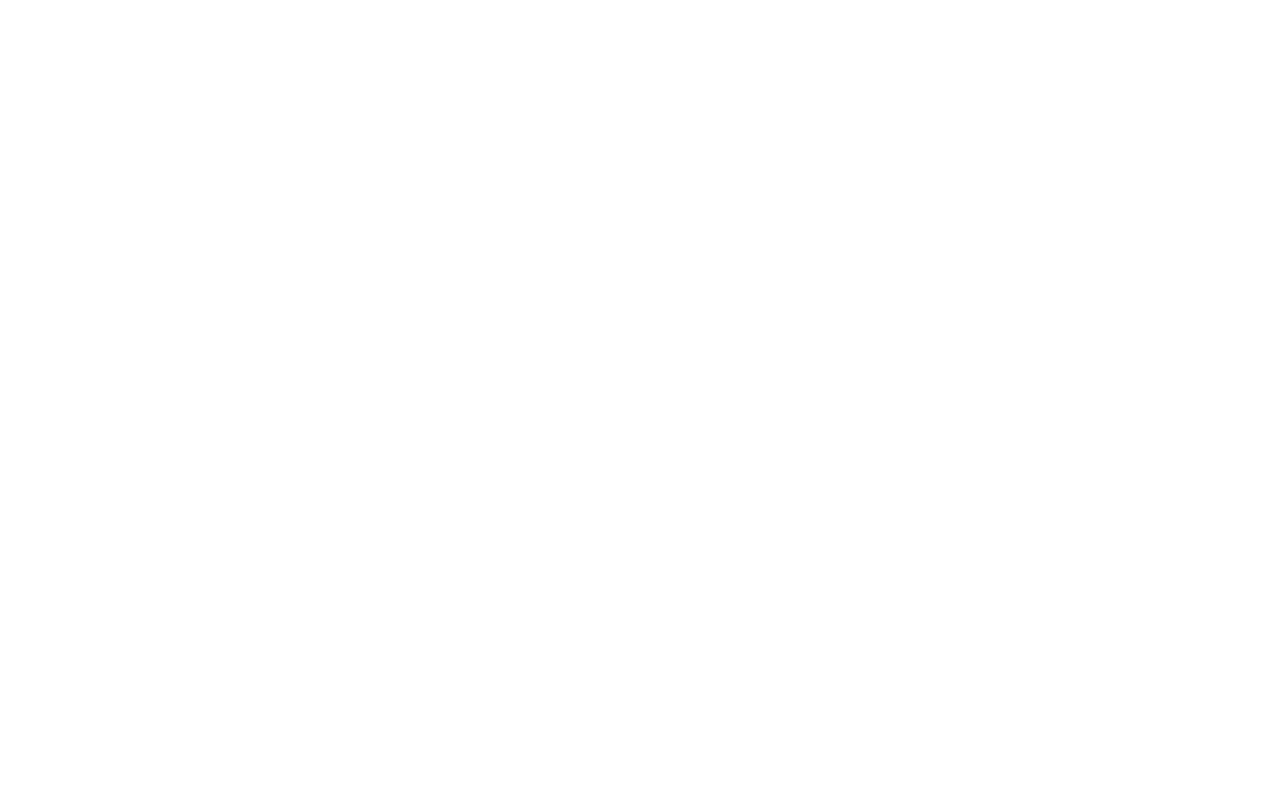
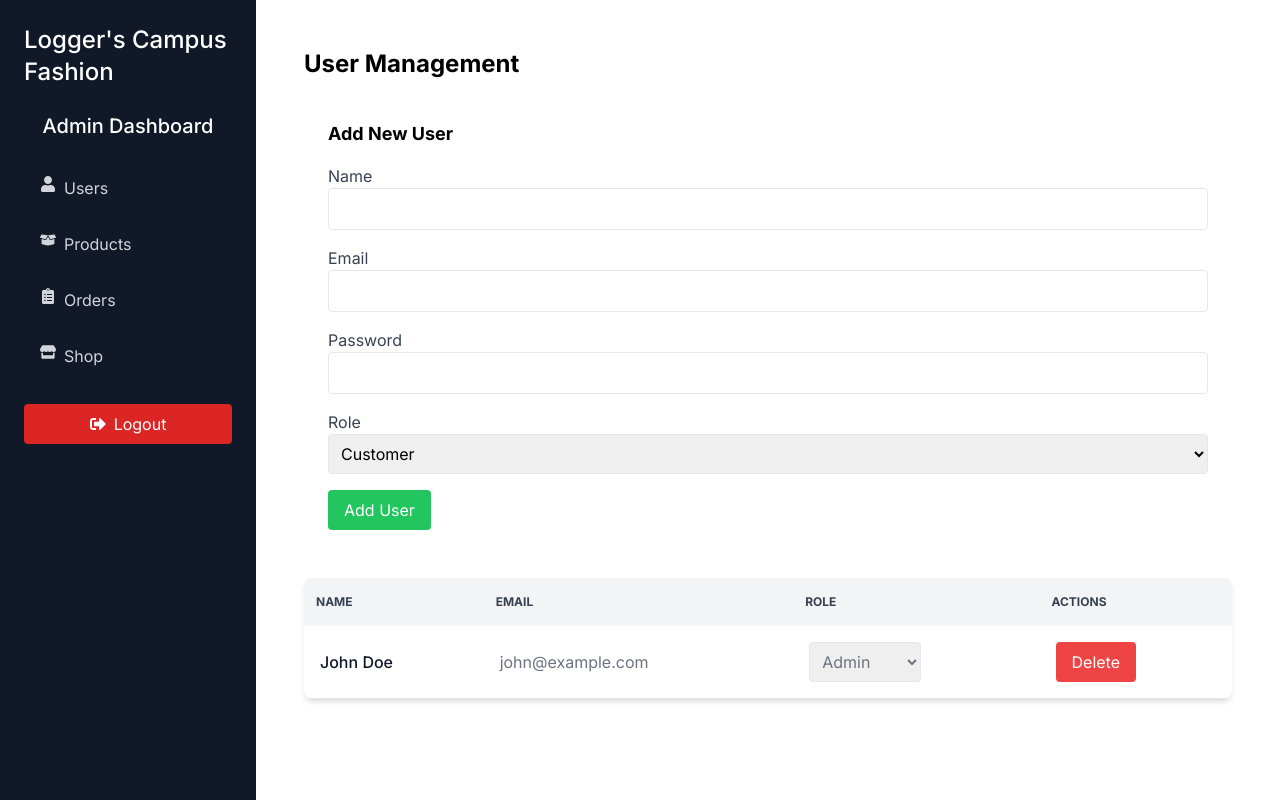
Before and after one commit to nafiz79/Campus-e-commerce, a React (Vite) app in the folder frontend/: page /admin/users in a window 1280 px wide. Before the commit this address had no page. Built offline with nearby package versions, Linux system fonts and the light colour scheme.

Commit message:
user management page added

```diff
--- a/frontend/src/App.jsx
+++ b/frontend/src/App.jsx
@@ -1,6 +1,7 @@
 import { BrowserRouter, Route, Routes } from "react-router-dom";
 import { Toaster } from "sonner";
 import AdminLayout from "./components/Admin/AdminLayout";
+import UserManagement from "./components/Admin/UserManagement";
 import Checkout from "./components/Cart/Checkout";
 import UserLayout from "./components/Layout/UserLayout";
 import OrderDetialsPage from "./components/Products/OrderDetialsPage";
@@ -37,6 +38,7 @@
         <Route path="/admin" element={<AdminLayout />}>
           {/* Admin Layout*/}
           <Route index element={<AdminHomePage />} />
+          <Route path="users" element={<UserManagement />} />
         </Route>
       </Routes>
     </BrowserRouter>
--- a/frontend/src/components/Admin/AdminSidebar.jsx
+++ b/frontend/src/components/Admin/AdminSidebar.jsx
@@ -42,17 +42,6 @@
           }
         >
           <FaBoxOpen />
-          <span>Users</span>
-        </NavLink>
-        <NavLink
-          to="/admin/users"
-          className={({ isactive }) =>
-            isactive
-              ? "bg-gray-700 text-white py-3 px-4 rounded flex items-center space-x-2"
-              : "text-gray-300 hover:bg-gray-700 hover:text-white py-3 px-4 rounded flex items-centers space-x-2"
-          }
-        >
-          <FaUser />
           <span>Products</span>
         </NavLink>
         <NavLink
--- /dev/null
+++ b/frontend/src/components/Admin/UserManagement.jsx
@@ -0,0 +1,155 @@
+import React, { useState } from "react";
+
+const UserManagement = () => {
+  const users = [
+    {
+      _id: 534534,
+      name: "John Doe",
+      email: "john@example.com",
+      role: "admin",
+    },
+  ];
+
+  const [formData, setFormData] = useState({
+    name: "",
+    email: "",
+    password: "",
+    role: "customer",
+  });
+
+  const handleChange = (e) => {
+    setFormData({
+      ...formData,
+      [e.target.name]: e.target.value,
+    });
+  };
+
+  const handleSubmit = (e) => {
+    e.preventDefault();
+    console.log("Form submitted!");
+    console.log(formData);
+    // Reset the form
+    setFormData({
+      name: "",
+      email: "",
+      password: "",
+      role: "customer",
+    });
+  };
+
+  const handleRoleChange = (userId, newRole) => {
+    console.log({ id: userId, role: newRole });
+  };
+  const handleDeleteUser = (userId) => {
+    if (window.confirm("Are you sure you want to delete the user?")) {
+      console.log("deleting user with ID", userId);
+    }
+  };
+
+  return (
+    <div className="max-w-7xl mx-auto p-6 ">
+      <h2 className="text-2xl font-bold mb-4 ">User Management</h2>
+
+      {/* Add New User Form */}
+      <div className="p-6 rounded-lg mb-6 ">
+        <h3 className="text-lg font-bold mb-4">Add New User</h3>
+        <form onSubmit={handleSubmit}>
+          <div className="mb-4">
+            <label className="block text-gray-700">Name</label>
+            <input
+              type="text"
+              name="name"
+              value={formData.name}
+              onChange={handleChange}
+              className="w-full p-2 border rounded "
+              required
+            />
+          </div>
+          <div className="mb-4">
+            <label className="block text-gray-700">Email</label>
+            <input
+              type="email"
+              name="email"
+              value={formData.email}
+              onChange={handleChange}
+              className="w-full p-2 border rounded "
+              required
+            />
+          </div>
+          <div className="mb-4">
+            <label className="block text-gray-700">Password</label>
+            <input
+              type="password"
+              name="password"
+              value={formData.password}
+              onChange={handleChange}
+              className="w-full p-2 border rounded "
+              required
+            />
+          </div>
+          <div className="mb-4">
+            <label className="block text-gray-700">Role</label>
+            <select
+              name="role"
+              value={formData.role}
+              onChange={handleChange}
+              className="w-full p-2 border rounded"
+            >
+              <option value="customer">Customer</option>
+              <option value="admin">Admin</option>
+            </select>
+          </div>
+          <button
+            type="submit"
+            className="bg-green-500 text-white py-2 px-4 rounded hover:bg-green-600"
+          >
+            Add User
+          </button>
+        </form>
+      </div>
+      {/* User List Management */}
+      <div className="overflow-x-auto shadow-md sm:rounded-lg">
+        <table className="min-w-full text-left text-gray-500">
+          <thead className="bg-gray-100 text-xs uppercase text-gray-700">
+            <tr className="">
+              <th className="px-3 py-4">Name</th>
+              <th className="px-3 py-4">Email</th>
+              <th className="px-3 py-4">Role</th>
+              <th className="px-3 py-4">Actions</th>
+            </tr>
+          </thead>
+          <tbody>
+            {users.map((user) => (
+              <tr key={user._id} className="border-b hover:bg-gray-50 ">
+                <td className="p-4 font-medium text-gray-900 whitespace-nowrap">
+                  {user.name}
+                </td>
+                <td className="p-4 ">{user.email}</td>
+                <td className="p-4 ">
+                  <select
+                    value={user.role}
+                    onChange={(e) => handleRoleChange(user._id, e.target.value)}
+                    className="p-2 border rounded"
+                  >
+                    <option value="customer">Customer</option>
+                    <option value="admin">Admin</option>
+                  </select>
+                </td>
+                <td className="p-4 ">
+                  <button
+                    onClick={() => handleDeleteUser(user._id)}
+                    className="bg-red-500 text-white px-4 py-2 rounded hover:bg-red-600"
+                  >
+                    Delete
+                  </button>
+                </td>
+              </tr>
+            ))}
+          </tbody>
+        </table>
+      </div>
+    </div>
+  );
+};
+
+export default UserManagement;
--- a/frontend/src/pages/AdminHomePage.jsx
+++ b/frontend/src/pages/AdminHomePage.jsx
@@ -3,46 +3,6 @@
 
 const AdminHomePage = () => {
   const orders = [
-    {
-      _id: 12312,
-      user: {
-        name: "John Doe",
-      },
-      totalPrice: 110,
-      status: "Processing",
-    },
-    {
-      _id: 12312,
-      user: {
-        name: "John Doe",
-      },
-      totalPrice: 110,
-      status: "Processing",
-    },
-    {
-      _id: 12312,
-      user: {
-        name: "John Doe",
-      },
-      totalPrice: 110,
-      status: "Processing",
-    },
-    {
-      _id: 12312,
-      user: {
-        name: "John Doe",
-      },
-      totalPrice: 110,
-      status: "Processing",
-    },
-    {
-      _id: 12312,
-      user: {
-        name: "John Doe",
-      },
-      totalPrice: 110,
-      status: "Processing",
-    },
     {
       _id: 12312,
       user: {
```
